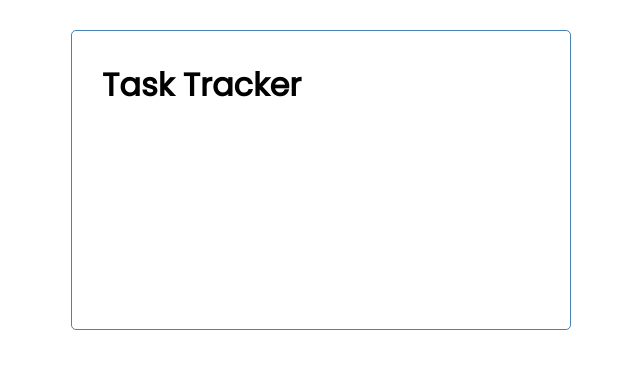
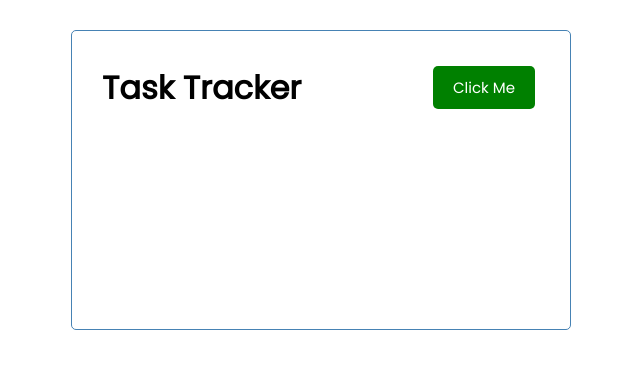
Before and after one commit to Jithru/Task-Traker, an Angular app: page / in a window 1280 px wide. Shown: the top 368 px of the page, without its empty margins (319-959 px from the left). Built offline with nearby package versions, Linux system fonts and the light colour scheme.

Commit message:
Add a Button

```diff
--- a/src/app/components/button/button.component.html
+++ b/src/app/components/button/button.component.html
@@ -1 +1 @@
-<p>button works!</p>
+<button [ngStyle]="{'background-color':color}" class="btn">{{text}}</button>
--- a/src/app/components/button/button.component.ts
+++ b/src/app/components/button/button.component.ts
@@ -1,10 +1,15 @@
-import { Component } from '@angular/core';
+import { Component, OnInit, Input } from '@angular/core';
 
 @Component({
   selector: 'app-button',
   templateUrl: './button.component.html',
   styleUrls: ['./button.component.css']
 })
-export class ButtonComponent {
+export class ButtonComponent implements OnInit {
+  @Input() text?: string;
+  @Input() color?: string;
+  constructor() { }
+  ngOnInit(): void {
 
+  }
 }
--- a/src/app/components/header/header.component.html
+++ b/src/app/components/header/header.component.html
@@ -1 +1,4 @@
-<h1>{{title}}</h1>
+<header>
+    <h1>{{title}}</h1>
+    <app-button color="green" text="Click Me"></app-button>
+</header>
```
